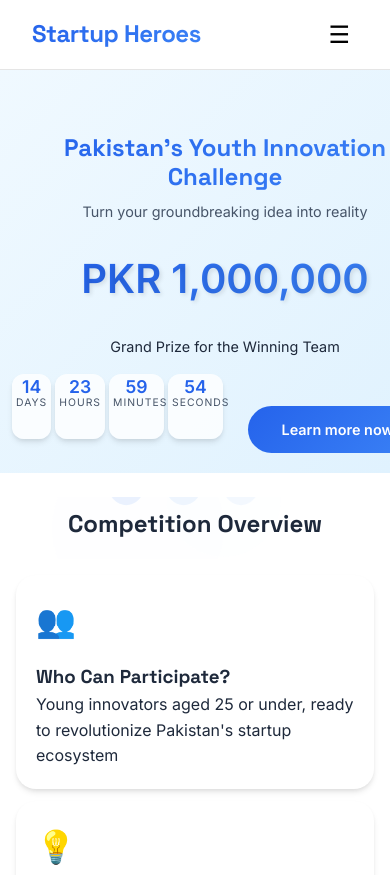
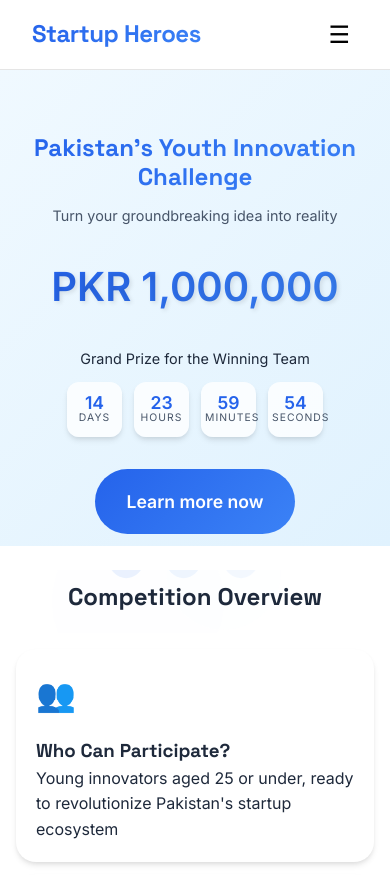
Before and after one commit to aishakhanjadoon/startup-heroes, a plain HTML site: page index.html in a window 390 px wide. Shown: the top 875 px of the page. Drawn offline with Linux system fonts and the light colour scheme.

Commit message:
fix : mobile button view

```diff
--- a/index.html
+++ b/index.html
@@ -38,6 +38,7 @@
                     <div class="prize-amount">PKR 1,000,000</div>
                     <p>Grand Prize for the Winning Team</p>
 
+                    <div class="countdown-cta-wrapper">
                         <div class="countdown-container">
                             <div class="countdown-box">
                                 <div class="countdown-number" id="days">15</div>
@@ -55,12 +56,12 @@
                                 <div class="countdown-number" id="seconds">00</div>
                                 <div class="countdown-label">Seconds</div>
                             </div>
+                        </div>
+
                         <div class="hero-cta">
                             <a href="#register" class="cta-button">Learn more now</a>
                         </div>
                     </div>
-
-
                 </div>
                 <div class="hero-illustration">
                     <img src="./assets/hero-illustration.svg" alt="Team of innovators collaborating" class="main-illustration">
--- a/styles.css
+++ b/styles.css
@@ -141,17 +141,21 @@ h1, h2, h3, h4, h5, h6 {
 }
 
 .nav-links .cta-button {
-    padding: 0.75rem 1.5rem;
+    padding: 1rem 2.5rem;
     background: var(--gradient-1);
     color: white;
     border-radius: 50px;
     font-weight: 600;
+    font-size: 1.1rem;
     transition: transform 0.3s ease, box-shadow 0.3s ease;
+    margin-left: 10px;
+    min-width: 150px;
+    text-align: center;
 }
 
 .nav-links .cta-button:hover {
     transform: translateY(-2px);
-    box-shadow: 0 4px 12px rgba(37, 99, 235, 0.2);
+    box-shadow: 0 8px 20px rgba(37, 99, 235, 0.2);
 }
 
 /* Hero Section */
@@ -287,12 +291,18 @@ h1, h2, h3, h4, h5, h6 {
     text-shadow: 2px 2px 4px rgba(0, 0, 0, 0.1);
 }
 
-/* Countdown Timer */
+/* Countdown and CTA Section */
+.countdown-cta-wrapper {
+    display: flex;
+    align-items: center;
+    gap: 1.5rem;
+}
+
 .countdown-container {
     display: flex;
     justify-content: center;
     gap: 1.5rem;
-    margin: 1rem 0;
+    margin: 0;
 }
 
 .countdown-box {
@@ -321,19 +331,23 @@ h1, h2, h3, h4, h5, h6 {
 
 .cta-button {
     display: inline-block;
-    padding: 1rem 1rem;
+    padding: 1rem 2rem;
     background: var(--gradient-1);
     color: white;
     text-decoration: none;
     border-radius: 50px;
     font-weight: 600;
+    font-size: 1.1rem;
     transition: transform 0.3s ease, box-shadow 0.3s ease;
-    margin-left: 10px;
+    min-width: 150px;
+    text-align: center;
+    white-space: nowrap;
+    line-height: 1.9;
 }
 
 .cta-button:hover {
     transform: translateY(-2px);
-    box-shadow: 0 10px 20px rgba(37, 99, 235, 0.2);
+    box-shadow: 0 8px 20px rgba(37, 99, 235, 0.2);
 }
 
 /* Section Styles */
@@ -754,13 +768,42 @@ h1, h2, h3, h4, h5, h6 {
         background: var(--gradient-2);
     }
 
+    .countdown-cta-wrapper {
+        flex-direction: column;
+        gap: 2rem;
+        width: 100%;
+    }
+
     .countdown-container {
+        gap: 0.75rem;
+        width: 100%;
+    }
+
+    .countdown-box {
+        min-width: auto;
+        width: 60px;
+        height: 60px;
+        padding: 0.25rem;
+        background: rgba(255, 255, 255, 0.8);
         display: flex;
+        flex-direction: column;
         justify-content: center;
-        gap: 0.75rem;
-        margin: 1rem 0;
-        flex-wrap: nowrap;
-        width: 100%;
+    }
+
+    .countdown-number {
+        font-size: 1.25rem;
+        margin-bottom: 0;
+        line-height: 1;
+    }
+
+    .countdown-label {
+        font-size: 0.7rem;
+        line-height: 1.2;
+    }
+
+    .cta-button {
+        min-width: 180px;
+        margin: 0;
     }
 
     .hero-text {
@@ -772,52 +815,40 @@ h1, h2, h3, h4, h5, h6 {
     }
 
     .hero-cta {
-        margin-top: 1rem;
         width: 100%;
         display: flex;
         justify-content: center;
         flex-direction: column;
         align-items: center;
+        margin: 0;
     }
 
     .cta-button {
         width: auto;
-        min-width: 200px;
-        padding: 0.875rem 2rem;
-        font-size: 1rem;
+        min-width: 180px;
+        padding: 1rem 2rem;
+        font-size: 1.1rem;
         text-align: center;
-        margin-top: 0.5rem;
+        margin: 0;
     }
 }
 
 @media (max-width: 480px) {
     .countdown-box {
-        min-width: 65px;
-        width: 65px;
-        height: 65px;
-        padding: 0.5rem;
+        width: 55px;
+        height: 55px;
     }
 
     .countdown-number {
-        font-size: 1.25rem;
+        font-size: 1.1rem;
     }
 
     .countdown-label {
-        font-size: 0.7rem;
+        font-size: 0.65rem;
     }
 
     .cta-button {
-        padding: 0.75rem 1.75rem;
-        min-width: 140px;
-    }
-
-    .hero-cta {
-        margin-top: 0.75rem;
-    }
-
-    .cta-button {
-        min-width: 180px;
-        padding: 0.75rem 1.75rem;
+        min-width: 160px;
     }
 }
 
@@ -902,17 +933,23 @@ h1, h2, h3, h4, h5, h6 {
     .countdown-box {
         min-width: auto;
         width: 60px;
+        height: 60px;
         padding: 0.25rem;
         background: rgba(255, 255, 255, 0.8);
+        display: flex;
+        flex-direction: column;
+        justify-content: center;
     }
 
     .countdown-number {
         font-size: 1.25rem;
         margin-bottom: 0;
+        line-height: 1;
     }
 
     .countdown-label {
         font-size: 0.7rem;
+        line-height: 1.2;
     }
 
     .hero-illustration {
@@ -924,8 +961,8 @@ h1, h2, h3, h4, h5, h6 {
     }
 
     .cta-button {
-        padding: 0.75rem 1.5rem;
-        font-size: 0.9rem;
+        padding: 1rem 2rem;
+        font-size: 1.1rem;
     }
 
     .section {
@@ -974,6 +1011,7 @@ h1, h2, h3, h4, h5, h6 {
 
     .countdown-box {
         width: 55px;
+        height: 55px;
     }
 
     .countdown-number {
@@ -1185,3 +1223,53 @@ main {
         justify-content: center;
     }
 }
+
+/* Add this new class */
+.countdown-cta-wrapper {
+    display: flex;
+    align-items: center;
+    gap: 1.5rem;
+}
+
+@media (max-width: 768px) {
+    .countdown-cta-wrapper {
+        flex-direction: column;
+        gap: 2rem;
+        width: 100%;
+    }
+
+    .countdown-container {
+        display: flex;
+        justify-content: center;
+        gap: 0.75rem;
+        margin: 0;
+        flex-wrap: nowrap;
+        width: 100%;
+    }
+
+    .hero-text {
+        display: flex;
+        flex-direction: column;
+        align-items: center;
+        gap: 0.75rem;
+        width: 100%;
+    }
+
+    .hero-cta {
+        width: 100%;
+        display: flex;
+        justify-content: center;
+        flex-direction: column;
+        align-items: center;
+        margin: 0;
+    }
+
+    .cta-button {
+        width: auto;
+        min-width: 180px;
+        padding: 1rem 2rem;
+        font-size: 1.1rem;
+        text-align: center;
+        margin: 0;
+    }
+}
```
Lines whose indentation alone changed are shown as unchanged.
